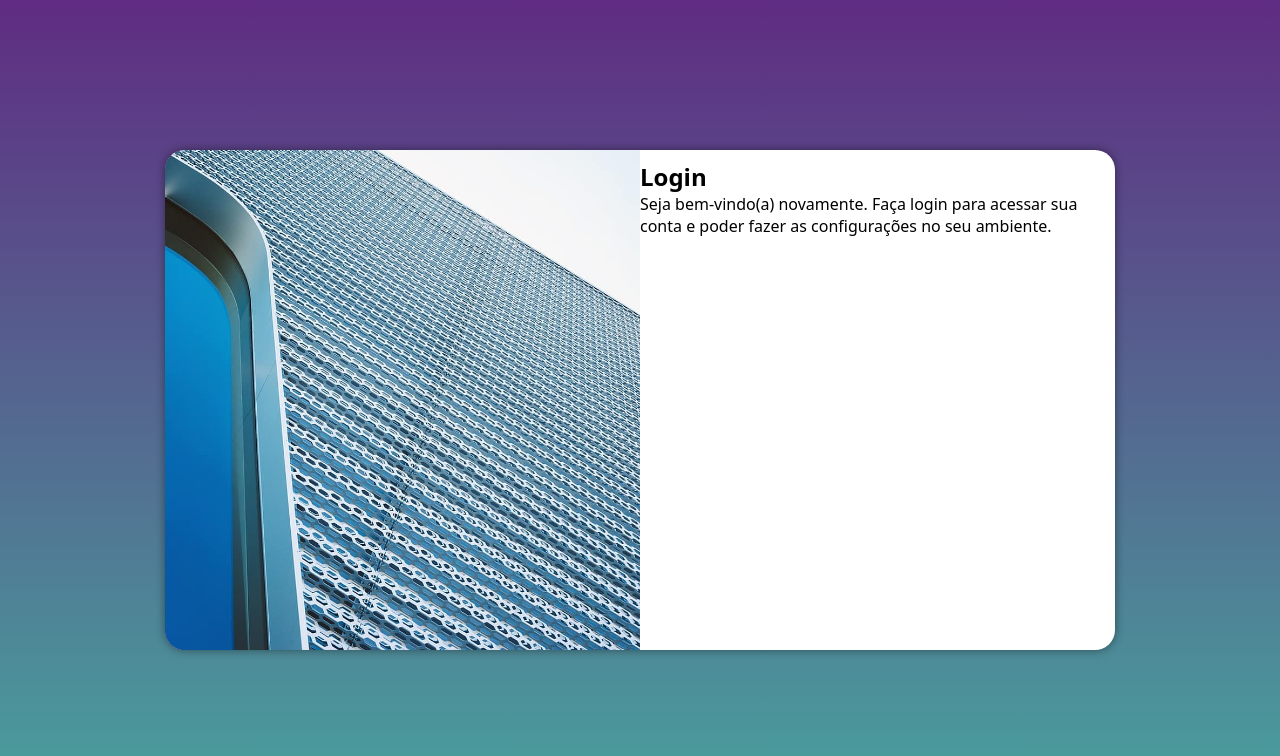
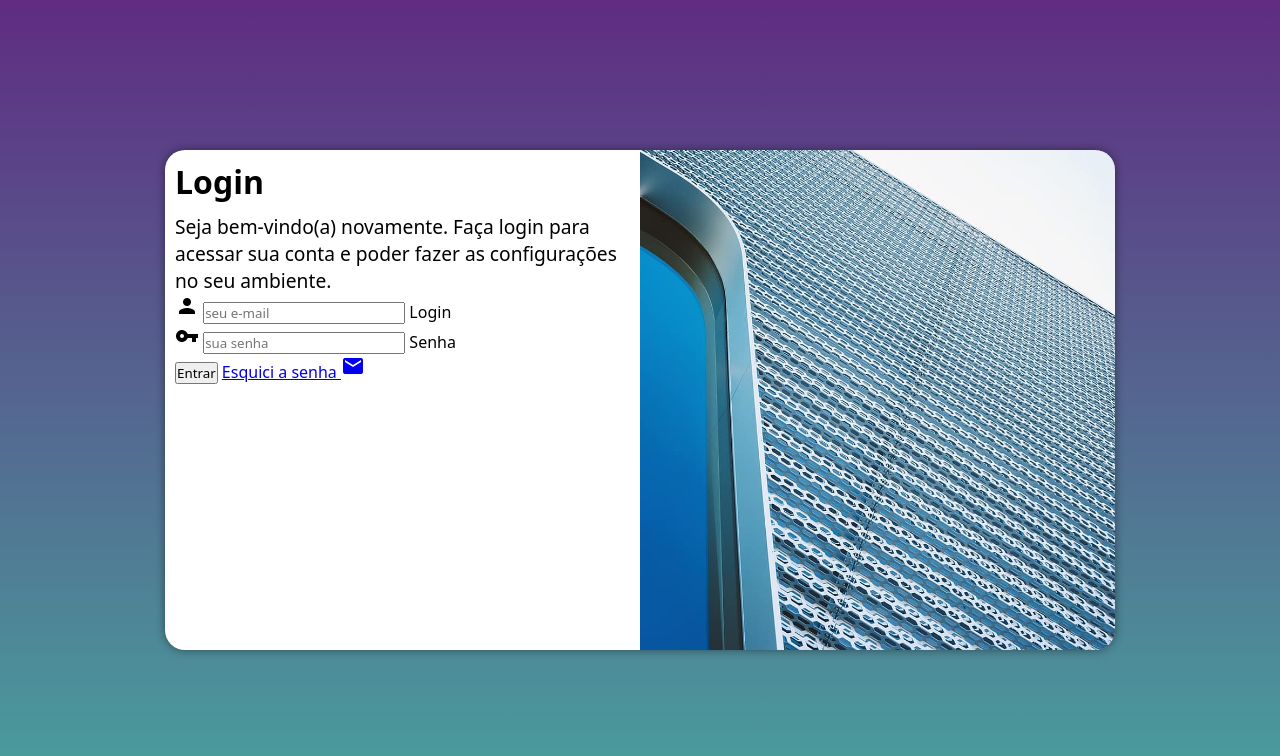
Before and after one commit to ederflavio/projeto-login, a plain HTML site: page index.html in a window 1280 px wide. Drawn offline with Linux system fonts and the light colour scheme.

Commit message:
adicionei o formulário

```diff
--- a/estilos/media-query.css
+++ b/estilos/media-query.css
@@ -42,13 +42,21 @@ Grandes telas: acima de 1200px
     }
 
     section#login > div#imagem {
-        float: left;
+        float: right;
         width: 50%;
         height: 100%;
     }
 
-    ::selection#login > div#formulario {
-        float: right;
+    section#login > div#formulario {
+        float: left;
         width: 50%;
     }
+
+    div#formulario > h1 {
+        font-size: 2em;
+    }
+
+    div#formulario > p {
+        font-size: 1.2em;
+    }
 }
--- a/estilos/style.css
+++ b/estilos/style.css
@@ -53,5 +53,13 @@ section#login > div#imagem {
 section#login > div#formulario {
     display: block;
     padding: 10px;
+}
 
+div#formulario > h1 {
+    display: block;
+    margin-bottom: 10px;
 }
+
+div#formulario > p {
+    font-size: 0.8em;
+}
--- a/index.html
+++ b/index.html
@@ -7,6 +7,7 @@
     <title>Login</title>
     <link rel="stylesheet" href="estilos/style.css">
     <link rel="stylesheet" href="estilos/media-query.css">
+    <link href="https://fonts.googleapis.com/icon?family=Material+Icons" rel="stylesheet">
 </head>
 <body>
     <main>
@@ -17,8 +18,19 @@
             <div id="formulario">
                 <h1>Login</h1>
                 <p>Seja bem-vindo(a) novamente. Faça login para acessar sua conta e poder fazer as configurações no seu ambiente.</p>
-                <form action="login.php" method="post">
-
+                <form action="login.php" method="post" autocomplete="on">
+                    <div class="campo">
+                        <i class="material-icons">person</i>
+                        <input type="email" name="login" id="ilogin" placeholder="seu e-mail" autocomplete="email" required maxlength="30">
+                        <label for="ilogin">Login</label>
+                    </div>
+                    <div class="campo">
+                        <i class="material-icons">vpn_key</i>
+                        <input type="password" name="senha" id="isenha" placeholder="sua senha" autocomplete="current-password" required minlength="8" maxlength="20">
+                        <label for="isenha">Senha</label>
+                    </div>
+                    <input type="submit" value="Entrar">
+                    <a href="esqueci.html"> Esquici a senha <i class="material-icons">mail</i></a>
                 </form>
             </div>
         </section>
```
